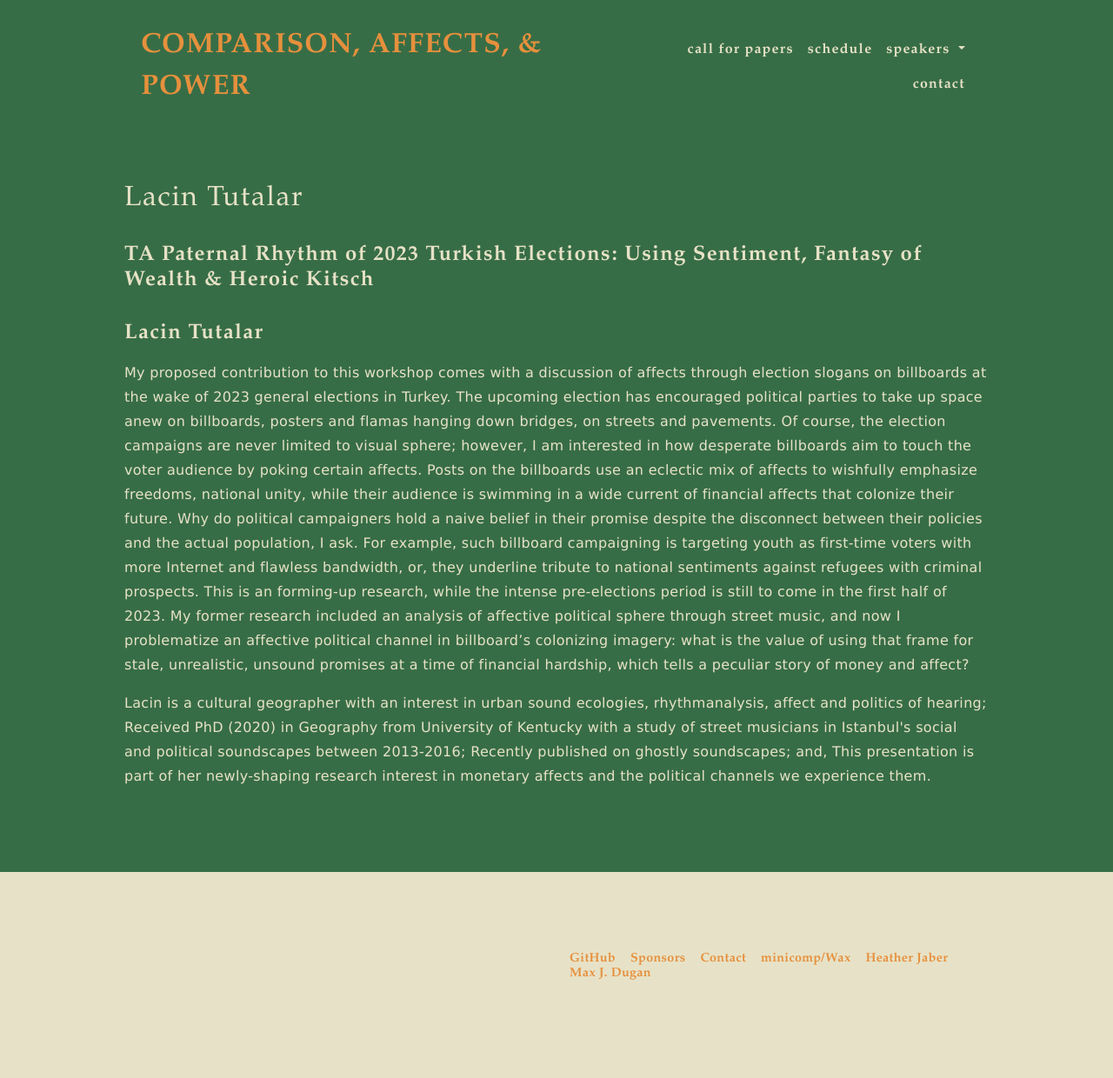
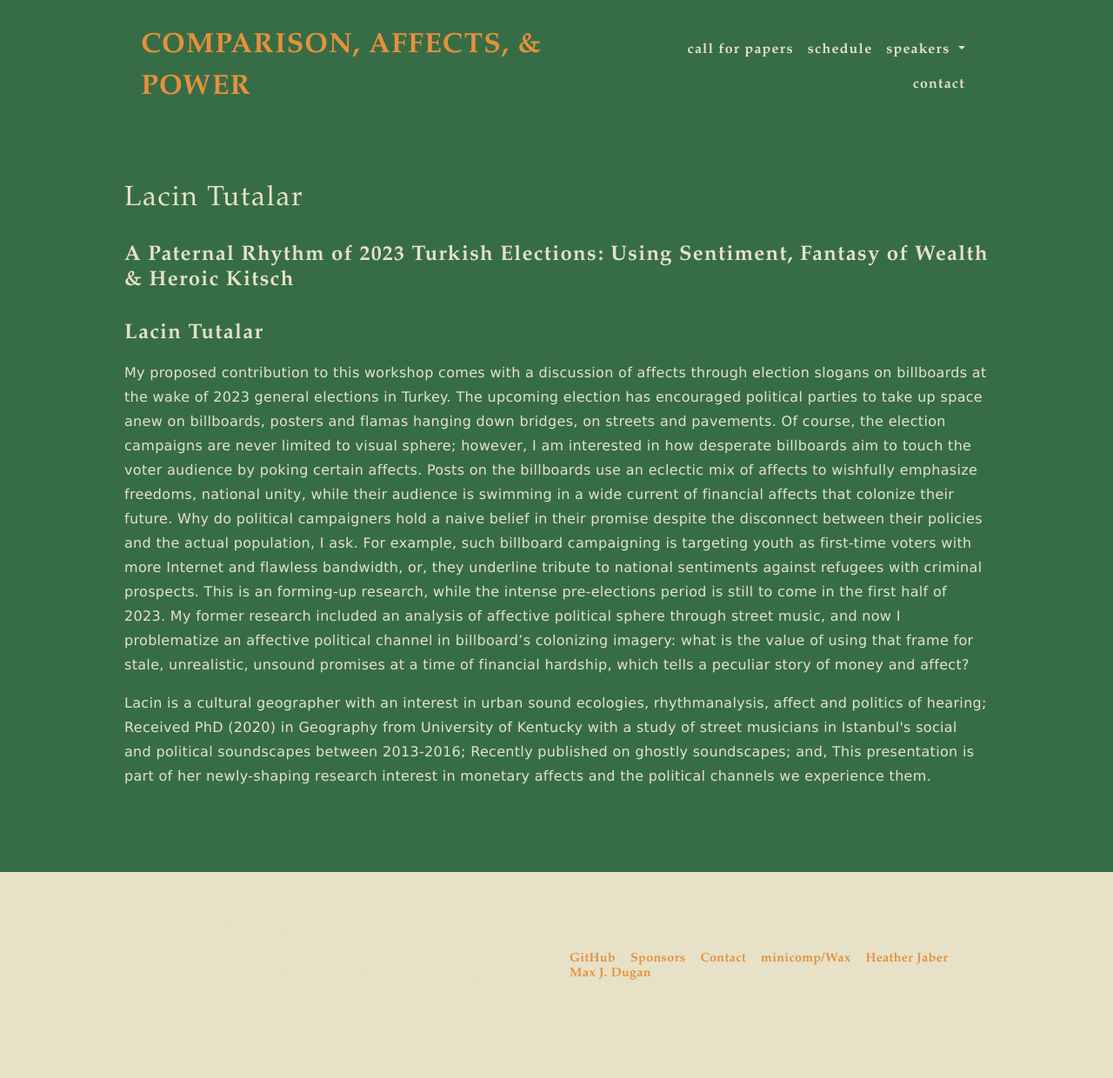
Before and after one commit to maxjdugan/comparing_affects, a Jekyll site: the page built from pages/lacin_tutalar.md, in a window 1280 px wide. Shown: the whole page at 87% size. Built offline with Jekyll 4.4.1, drawn with Linux system fonts in a browser that asks for light colours.

```diff
--- a/pages/lacin_tutalar.md
+++ b/pages/lacin_tutalar.md
@@ -1,10 +1,10 @@
 ---
 layout: page
 title: Lacin Tutalar
-permalink: /lacin_tutalar
+permalink: /lacin_tutalar/
 ---
 
-<h3>TA Paternal Rhythm of 2023 Turkish Elections: Using Sentiment, Fantasy of Wealth & Heroic Kitsch</h3>
+<h3>A Paternal Rhythm of 2023 Turkish Elections: Using Sentiment, Fantasy of Wealth & Heroic Kitsch</h3>
 
 <h3>Lacin Tutalar</h3>
 
```
